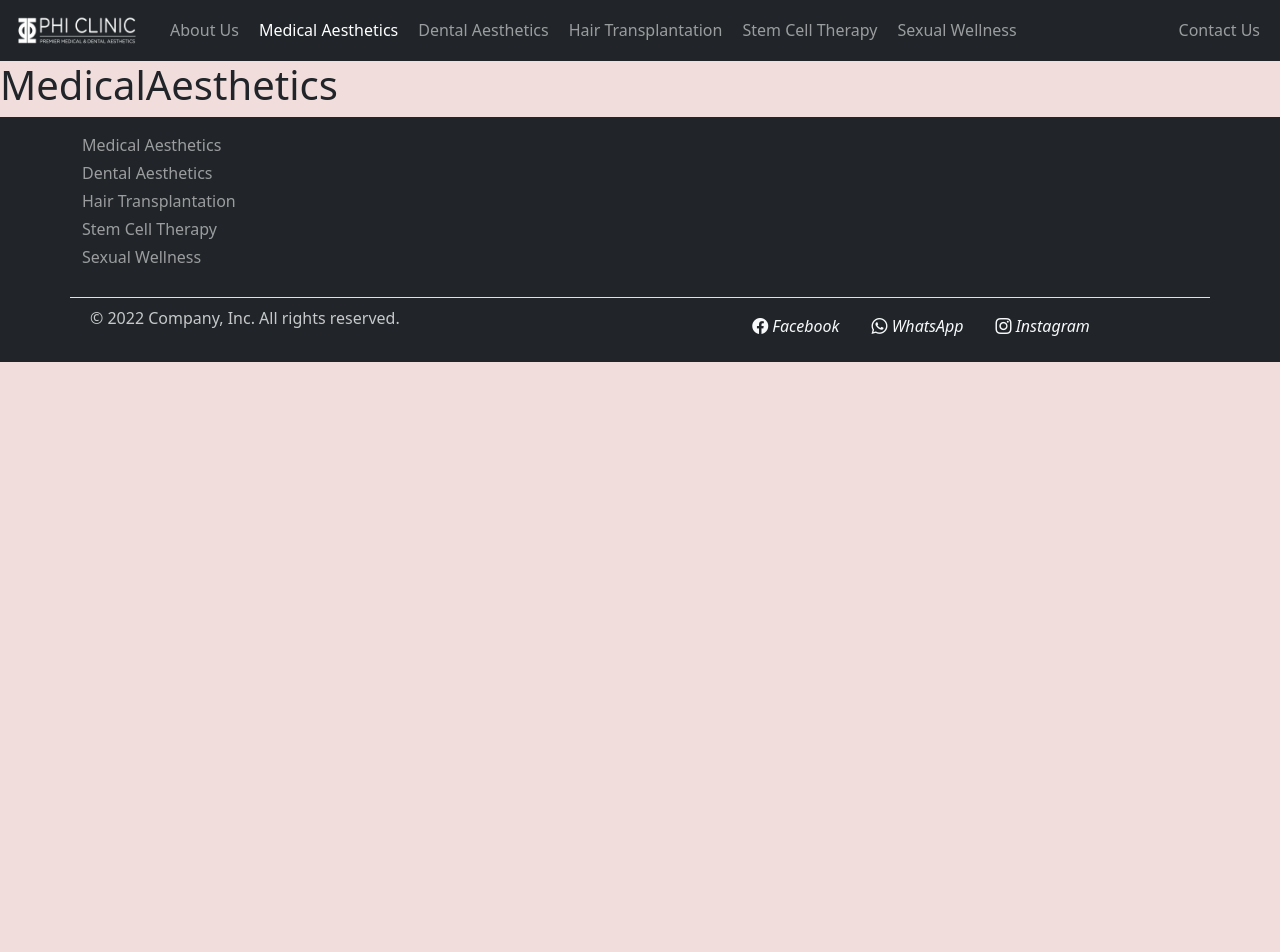
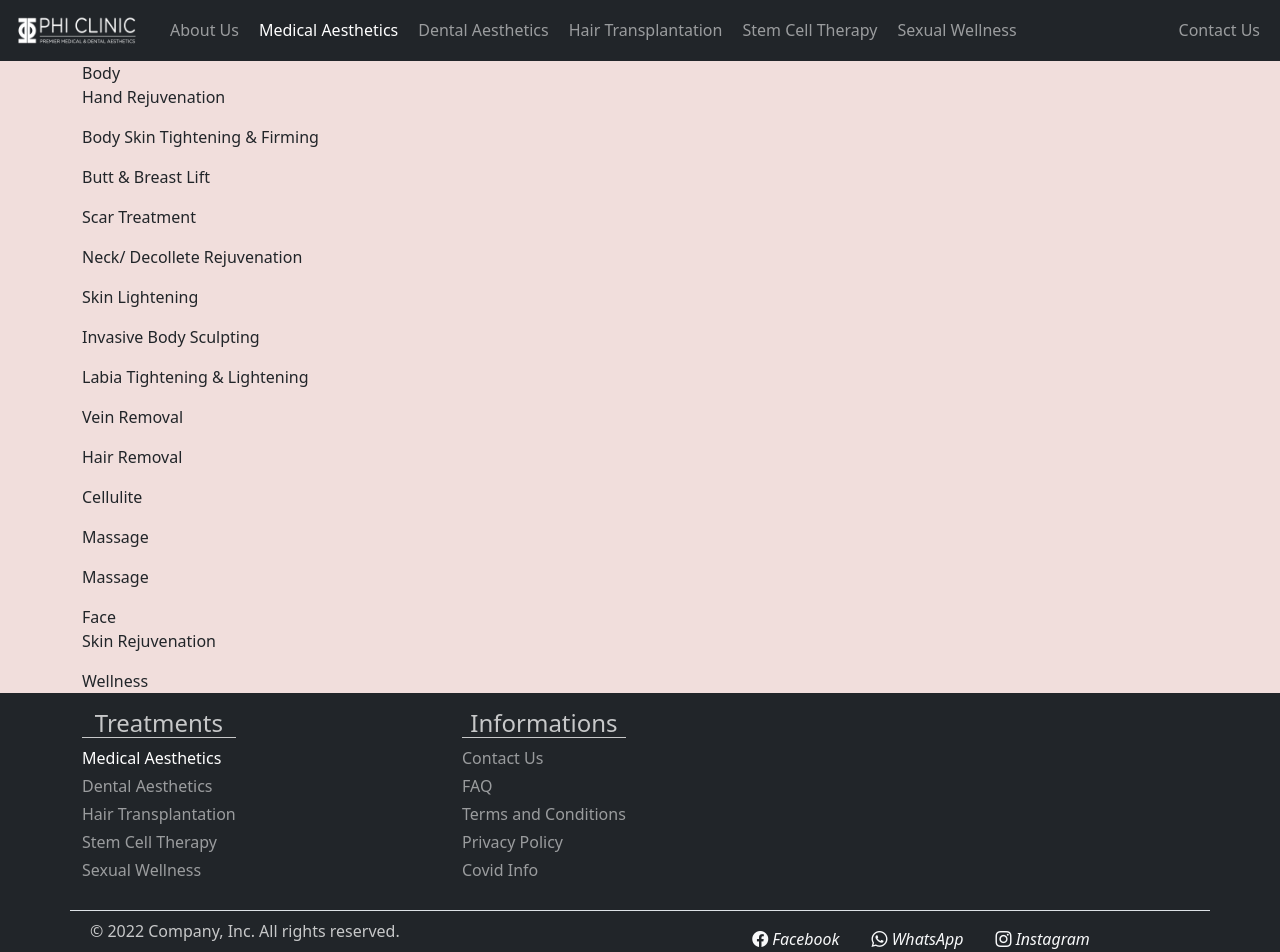
Before and after one commit to Borgeel/phi-clinic, a React (Create React App) app: page /medical-aesthetics in a window 1280 px wide. Shown: the top 952 px of the page. Before the commit the page ends 800 px from the top, so only its background shows below. Built offline with nearby package versions, Linux system fonts and the light colour scheme.

Commit message:
minor styling

```diff
--- a/src/assets/style/style.css
+++ b/src/assets/style/style.css
@@ -119,3 +119,8 @@ body, #root {
   border-right: 1.5px solid black;
   margin-bottom: 1rem;
 }
+
+.footer-row {
+  border-bottom: 1.5px solid #c7c8c9;
+  color: #c7c8c9;
+}
--- a/src/components/Footer.js
+++ b/src/components/Footer.js
@@ -1,5 +1,7 @@
 import React from "react";
 import { Col, Container, Nav, Navbar, Row } from "react-bootstrap";
+import { LinkContainer } from "react-router-bootstrap";
+import SocialMedia from "./SocialMedia";
 
 function Footer() {
   return (
@@ -9,41 +11,58 @@ function Footer() {
           <Col xs={4}>
             <Navbar variant="dark">
               <Nav className="flex-column fs-10">
-                <Nav.Link href="/medical-aesthetics" className=" p-0 mb-1">
-                  Medical Aesthetics
-                </Nav.Link>
-                <Nav.Link href="/dental-aesthetics" className=" p-0 mb-1">
-                  Dental Aesthetics
-                </Nav.Link>
-                <Nav.Link href="hair-transplantation" className=" p-0 mb-1">
-                  Hair Transplantation
-                </Nav.Link>
-                <Nav.Link href="stem-cell-therapy" className=" p-0 mb-1">
-                  Stem Cell Therapy
-                </Nav.Link>
-                <Nav.Link href="sexual wellness" className=" p-0 mb-1">
-                  Sexual Wellness
-                </Nav.Link>
+                <h4 className="footer-row text-center">Treatments</h4>
+                <LinkContainer to="medical-aesthetics">
+                  <Nav.Link className=" p-0 mb-1">Medical Aesthetics</Nav.Link>
+                </LinkContainer>
+                <LinkContainer to="dental-aesthetics">
+                  <Nav.Link className=" p-0 mb-1">Dental Aesthetics</Nav.Link>
+                </LinkContainer>
+                <LinkContainer to="hair-transplantation">
+                  <Nav.Link className=" p-0 mb-1">
+                    Hair Transplantation
+                  </Nav.Link>
+                </LinkContainer>
+                <LinkContainer to="stem-cell-therapy">
+                  <Nav.Link className=" p-0 mb-1">Stem Cell Therapy</Nav.Link>
+                </LinkContainer>
+                <LinkContainer to="sexual-wellness">
+                  <Nav.Link className=" p-0 mb-1">Sexual Wellness</Nav.Link>
+                </LinkContainer>
+              </Nav>
+            </Navbar>
+          </Col>
+          <Col xs={4}>
+            <Navbar variant="dark">
+              <Nav className="flex-column fs-10">
+                <h4 className="footer-row text-center"> Informations </h4>
+                <LinkContainer to="/contact">
+                  <Nav.Link className=" p-0 mb-1">Contact Us</Nav.Link>
+                </LinkContainer>
+                <LinkContainer to="/faq">
+                  <Nav.Link className=" p-0 mb-1">FAQ</Nav.Link>
+                </LinkContainer>
+                <LinkContainer to="terms-and-conditions">
+                  <Nav.Link className=" p-0 mb-1">
+                    Terms and Conditions
+                  </Nav.Link>
+                </LinkContainer>
+                <LinkContainer to="/privacy">
+                  <Nav.Link className=" p-0 mb-1">Privacy Policy</Nav.Link>
+                </LinkContainer>
+                <LinkContainer to="/covid-info">
+                  <Nav.Link className=" p-0 mb-1">Covid Info</Nav.Link>
+                </LinkContainer>
               </Nav>
             </Navbar>
           </Col>
         </Row>
-        <Row className="border-top color-primary p-2 align-items-center">
-          <Col xs={6}>
+        <Row lg={2} className="border-top color-primary p-2 align-items-center">
+          <Col xs={12}>
             <p>© 2022 Company, Inc. All rights reserved.</p>
           </Col>
-          <Col xs={6}>
-            <Nav className="justify-content-center">
-              <Nav.Link className="link-light">
-                <i className="bi bi-facebook"> Facebook</i>
-              </Nav.Link>
-              <Nav.Link className="link-light">
-                <i className="bi bi-whatsapp"> WhatsApp</i>
-              </Nav.Link>
-              <Nav.Link className="link-light">
-                <i className="bi bi-instagram icon-large"> Instagram</i>
-              </Nav.Link>
-            </Nav>
+          <Col xs={12}>
+            <SocialMedia />
           </Col>
         </Row>
       </Container>
--- /dev/null
+++ b/src/components/SocialMedia.js
@@ -0,0 +1,22 @@
+import React from "react";
+import { Nav } from "react-bootstrap";
+
+function SocialMedia() {
+  return (
+    <>
+      <Nav className="justify-content-center">
+        <Nav.Link className="link-light">
+          <i className="bi bi-facebook"> Facebook</i>
+        </Nav.Link>
+        <Nav.Link className="link-light">
+          <i className="bi bi-whatsapp"> WhatsApp</i>
+        </Nav.Link>
+        <Nav.Link className="link-light">
+          <i className="bi bi-instagram icon-large"> Instagram</i>
+        </Nav.Link>
+      </Nav>
+    </>
+  );
+}
+
+export default SocialMedia;
--- a/src/components/Testimonials.js
+++ b/src/components/Testimonials.js
@@ -1,22 +1,21 @@
 import React from "react";
-import { Col, Container, Row } from "react-bootstrap";
+import { Col, Container, Image, Row } from "react-bootstrap";
 
 function Testimonials({ img, text, name }) {
   return (
-    <Row xs={1} md={2} lg={3} className="m-0 p-2 font-primary">
-      <Col xs={1} md={6} lg={5} className="m-0 p-0">
-        <img
-          src={img}
-          alt="user"
-          className="img-fluid"
-          style={{ maxWidth: "60px" }}
-        />
-      </Col>
-      <Col xs={1} md={6} lg={11} className="ms-2 p-0 text-wrap">
-        <p>{text}</p>
-        <h5>{name}</h5>
-      </Col>
-    </Row>
+    <Container xs={12}>
+      <Row>
+        <Col lg={3} md={3} sm={2}>
+          <p>
+            <Image src={img} alt="user" fluid style={{ maxWidth: "50px" }} />
+          </p>
+        </Col>
+        <Col lg={9} md={9} sm={10}>
+          <h5>{name}</h5>
+          <p>{text}</p>
+        </Col>
+      </Row>
+    </Container>
   );
 }
 
--- a/src/pages/Home.js
+++ b/src/pages/Home.js
@@ -1,4 +1,4 @@
-import { Button, Card, Col, Container, Row } from "react-bootstrap";
+import { Button, Card, Col, Container, Image, Row } from "react-bootstrap";
 import BootCarousel from "../components/BootCarousel";
 
 import home1 from "../assets/images/home1.jpg";
@@ -56,10 +56,11 @@ function Home() {
             xs={6}
             className="p-1 my-4 d-flex justify-content-center align-items-center"
           >
-            <img
+            <Image
+              fluid
               src={home1}
               alt="about us"
-              className="img-fluid rounded shadow-sm"
+              className="rounded shadow-sm w-50"
               style={{ objectFit: "cover", maxHeight: "70vh" }}
             />
           </Col>
@@ -68,10 +69,11 @@ function Home() {
         <Container fluid="sm" className="my-4">
           <Row>
             <Col xs={6}>
-              <img
+              <Image
+                fluid
                 src={carousel3}
                 alt="form"
-                className="img-fuild rounded shadow-sm my-4"
+                className="rounded shadow-sm my-4 w-50"
                 style={{ objectFit: "cover", maxHeight: "70vh" }}
               />
             </Col>
@@ -80,23 +82,29 @@ function Home() {
             </Col>
           </Row>
         </Container>
-        <Card>
-          <Container className="d-flex flex-row">
+      </Container>
+      <Container fluid>
+        <Container className="text-center justify-content-center p-2">
+          <p className="my-0">What our customers say about us</p>
+          <h3>Customer Testimonials</h3>
+        </Container>
+        <Container>
+          <Card className="p-3">
+            <Row>
               {testimonies.map((testimony) => {
                 return (
+                  <Col lg={3} md={6} sm={12}>
                     <Testimonials
                       img={user}
                       text={testimony.text}
                       name={testimony.name}
                     />
+                  </Col>
                 );
               })}
+            </Row>
+          </Card>
         </Container>
-
-          <Button variant="outline-secondary" size="sm">
-            See More
-          </Button>
-        </Card>
       </Container>
     </>
   );
--- a/src/pages/MedicalAesthetics.js
+++ b/src/pages/MedicalAesthetics.js
@@ -1,5 +1,39 @@
+import { Container } from "react-bootstrap";
+
 function MedicalAesthetics() {
-  return <h1>MedicalAesthetics</h1>;
+  return (
+    <section>
+      <Container>
+        Body
+        <p>Hand Rejuvenation</p>
+        <p>Body Skin Tightening & Firming</p>
+        <p>Butt & Breast Lift</p>
+        <p>Scar Treatment</p>
+        <p>Neck/ Decollete Rejuvenation</p>
+        <p>Skin Lightening</p>
+        <p>Invasive Body Sculpting</p>
+        <p>Labia Tightening & Lightening</p>
+        <p>Vein Removal</p>
+        <p>Hair Removal</p>
+        <p>Cellulite</p>
+        <p>Massage</p>
+        <p>Massage</p>
+      </Container>
+      <Container>
+        Face
+        <p>Skin Rejuvenation</p>
+        <p></p>
+        <p></p>
+        <p></p>
+        <p></p>
+        <p></p>
+        <p></p>
+        <p></p>
+        <p></p>
+      </Container>
+      <Container>Wellness</Container>
+    </section>
+  );
 }
 
 export default MedicalAesthetics;
```
Also changed, not shown: src/pages/Jumbotron.js (+10 -9 lines), 1 other file (tests, documents, lock files or other folders). Lines whose indentation alone changed are shown as unchanged.
